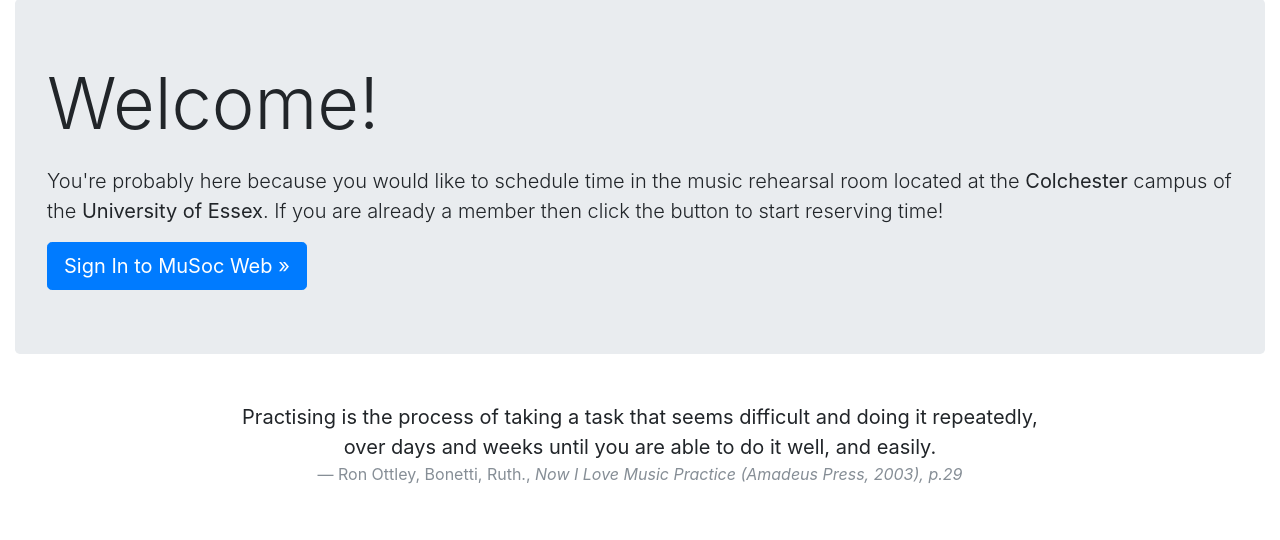
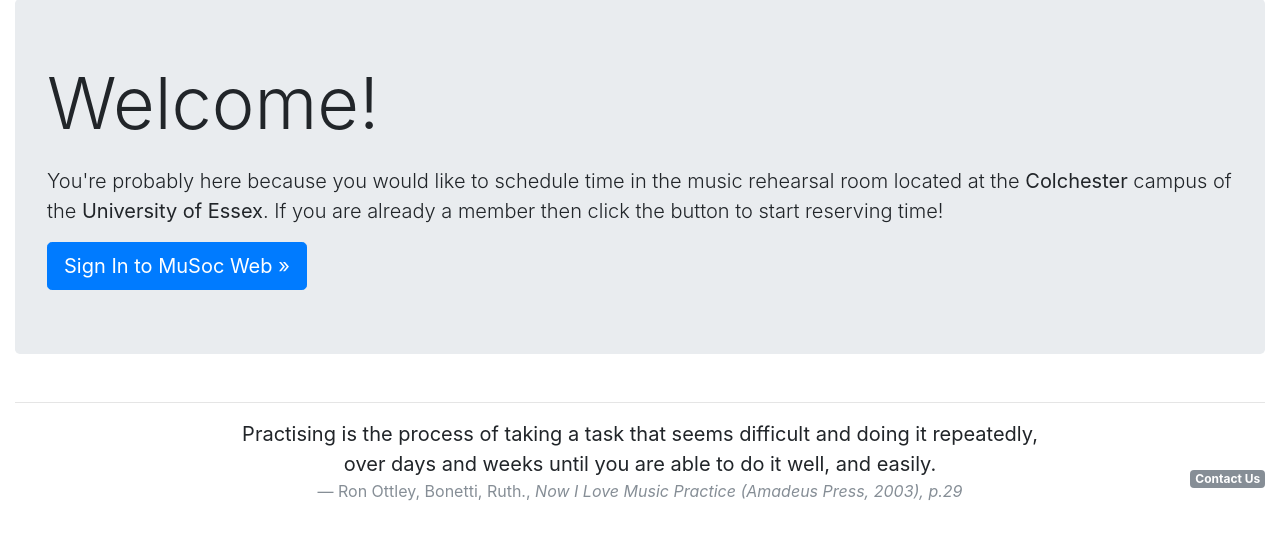
Before and after one commit to djb1815/Essex-MuSoc, a Django app: page /schedule/ in a window 1280 px wide. Shown: the part 169-709 px from the top of the page. Run offline with Django 3.2, Linux system fonts and the light colour scheme; some libraries are stand-ins or nearby versions.

Commit message:
Added Contact Us
Added a contact us link to the quote footer file. Also, had to change
site_id for some reason…

```diff
--- a/musoc_web/musoc_web/settings.py
+++ b/musoc_web/musoc_web/settings.py
@@ -153,7 +153,7 @@
 CRISPY_TEMPLATE_PACK = 'bootstrap4'
 
 # Site must be defined for AllAuth
-SITE_ID = 2
+SITE_ID = 3
 
 # Temp setting to send emails to console
 EMAIL_BACKEND = 'django.core.mail.backends.console.EmailBackend'
--- a/musoc_web/schedule/templates/schedule/components/quote_block.html
+++ b/musoc_web/schedule/templates/schedule/components/quote_block.html
@@ -1,4 +1,5 @@
-    <div class="row justify-content-center mt-5">
+<hr class="mt-5">
+<div class="row justify-content-end">
     <div class="col-md-8">
         <blockquote class="blockquote text-center"><p class="mb-0">Practising is the process of taking a task that seems
             difficult
@@ -8,4 +9,8 @@
                 Practice (Amadeus Press, 2003), p.29</cite></footer>
         </blockquote>
     </div>
+    <div class="col-md-2 align-self-center text-right">
+        <p></p>
+        <a href="#" class="badge badge-secondary">Contact Us</a>
     </div>
+</div>
```
Lines whose indentation alone changed are shown as unchanged.
